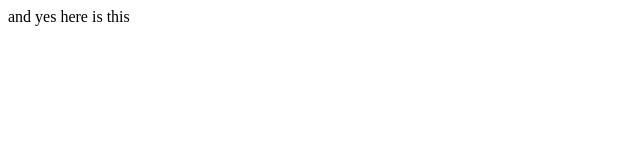
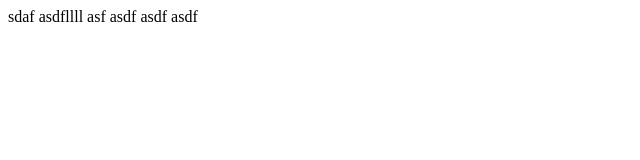
Before and after one commit to runnedrun/my-project-for-course, a plain HTML site: page index.html in a window 1280 px wide. Shown: the full height of the page, 0-640 px from the left. Drawn offline with Linux system fonts and the light colour scheme.

Commit message:
Classadoo autocommit

```diff
--- a/index.html
+++ b/index.html
@@ -1,9 +1,7 @@
 <html>
   <head>
   </head>
-  <body>
-    <div>
-      and yes here is this
-    </div>
+  <body>sdaf asdfllll asf
+    asdf asdf asdf
   </body>
 </html>
```
